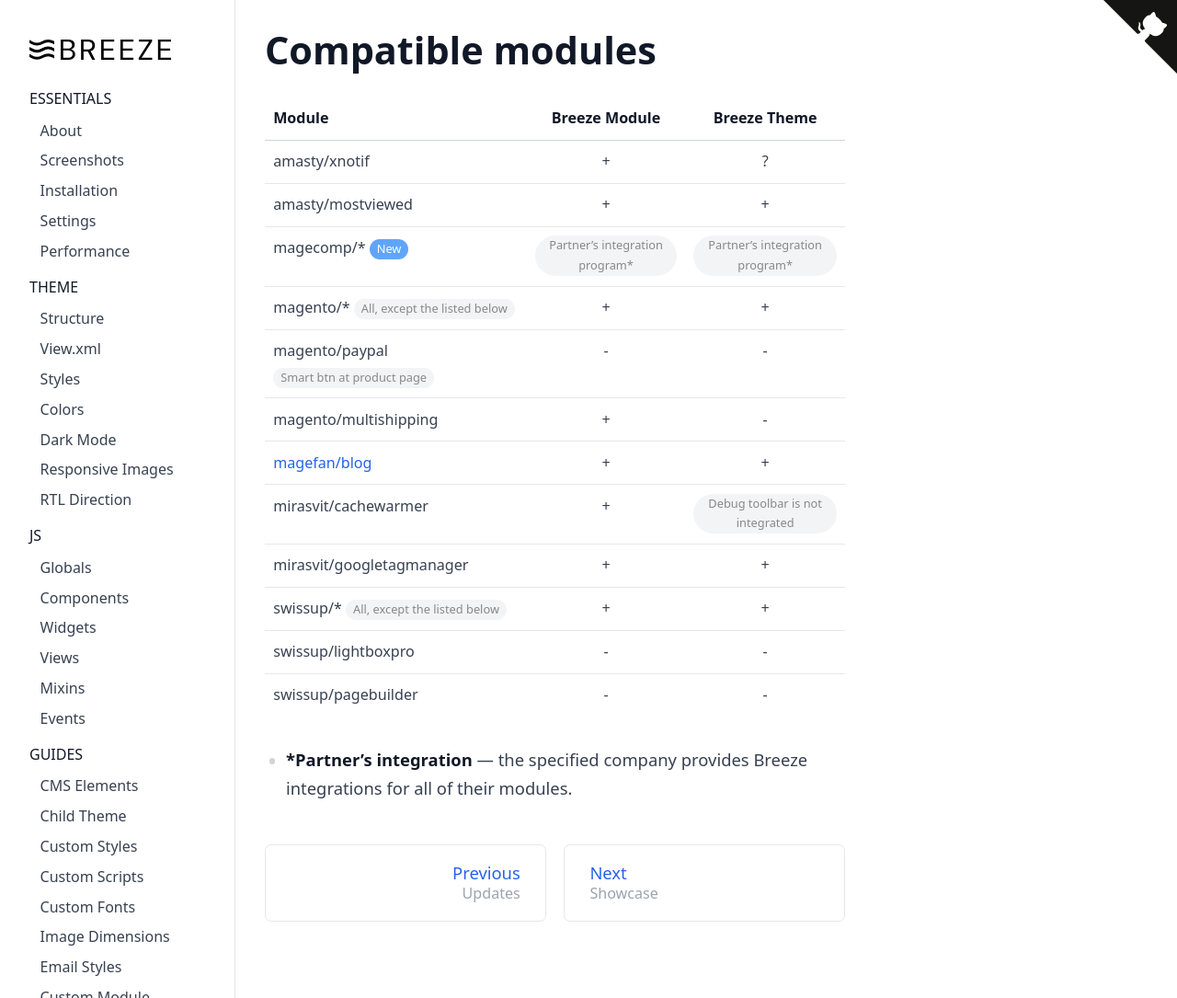
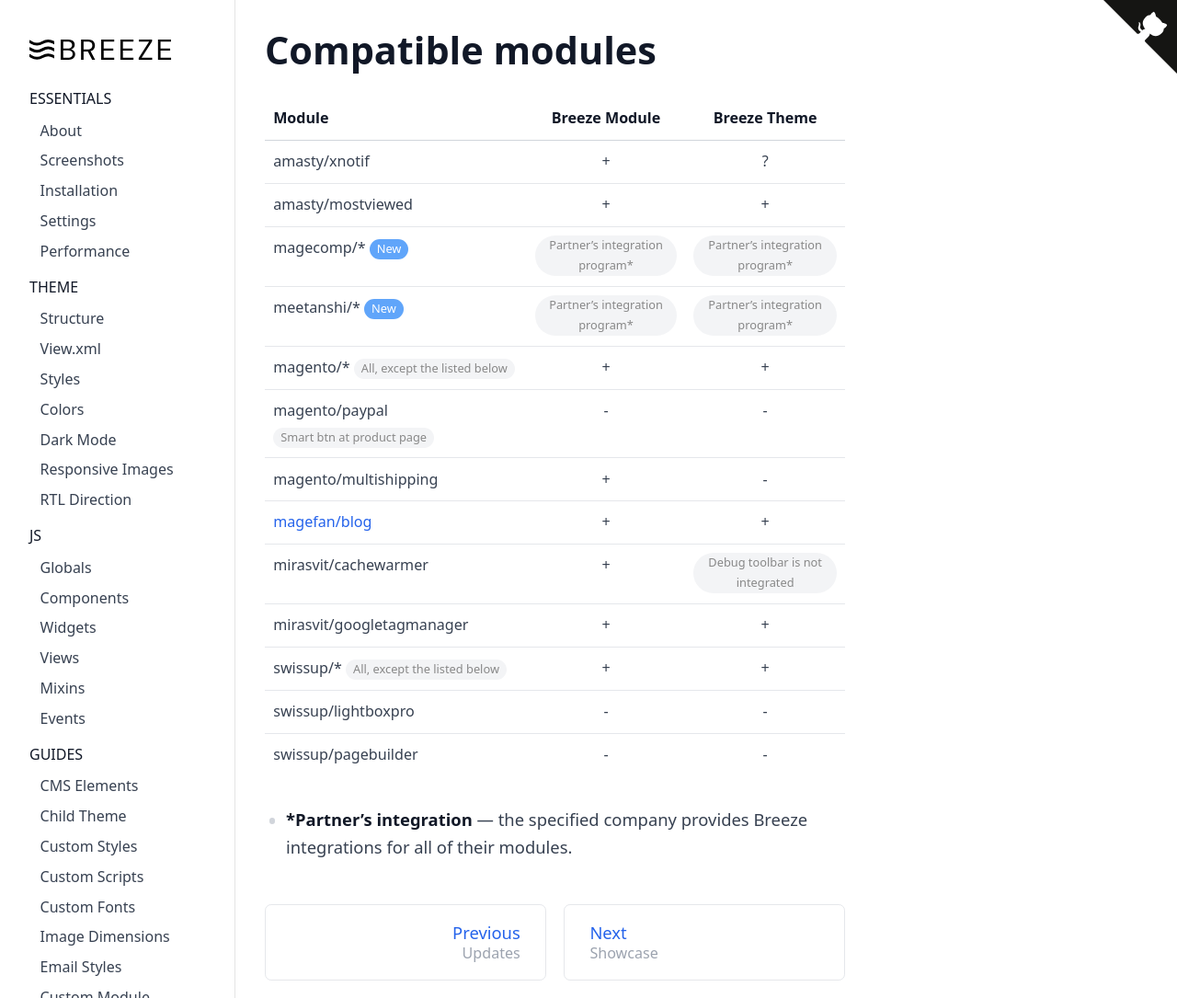
Before and after one commit to breezefront/breezefront.com, a Jekyll site: the page built from collections/_misc/compatible-modules.md, in a window 1280 px wide and 1085 px high. Shown: the whole window at 92% size. Built offline with Jekyll 4.4.1, drawn with Linux system fonts in a browser that asks for light colours.

Commit message:
Update compatible-modules.md

```diff
--- a/collections/_misc/compatible-modules.md
+++ b/collections/_misc/compatible-modules.md
@@ -12,6 +12,7 @@ Module                                              | Breeze Module     | Breeze
 amasty/xnotif                                       | +                 | ?
 amasty/mostviewed                                   | +                 | +
 magecomp/\* *New*{:.badge.blue}                     | *Partner's integration program\**{:.badge} | *Partner's integration program\**{:.badge}
+meetanshi/\* *New*{:.badge.blue}                    | *Partner's integration program\**{:.badge} | *Partner's integration program\**{:.badge}
 magento/\* *All, except the listed below*{:.badge}  | +                 | +
 magento/paypal *Smart btn at product page*{:.badge} | -                 | -
 magento/multishipping                               | +                 | -
```
